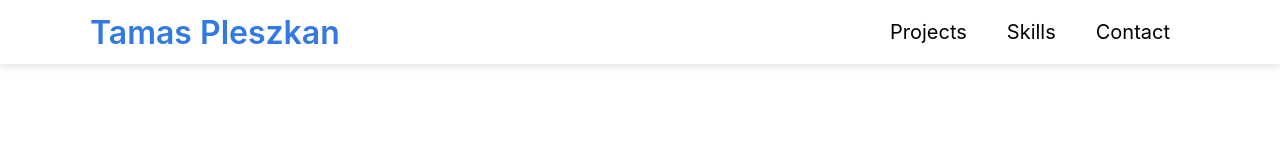
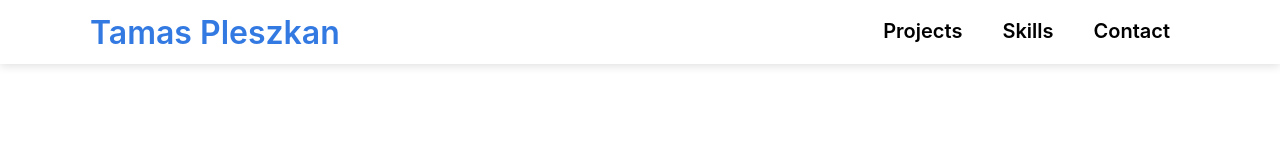
Before and after one commit to pleszkan/personal-site, a React (Create React App) app: page / in a window 1280 px wide. Shown: the top 160 px of the page. Built offline with nearby package versions, Linux system fonts and the light colour scheme.

Commit message:
Add animation to navbar links

```diff
--- a/src/components/navigation/NavMenuItem/NavMenuItem.module.scss
+++ b/src/components/navigation/NavMenuItem/NavMenuItem.module.scss
@@ -4,9 +4,20 @@
     padding: 0 20px;
     font-size: 20px;
     cursor: pointer;
-  }
+    font-weight: 600;
 
-  .navMenuItem:hover {
-    color: var(--call-to-action-color);
+    &::after {
+      display: block;
+      content: '';
+      width: 0%;
+      height: 2px;
+      margin-top: 1px;
+      background-color: #000;
+      transition: 0.35s ease-in;
+    }
+
+    &:hover::after {
+      width: 100%;
+    }
   }
 }
```
